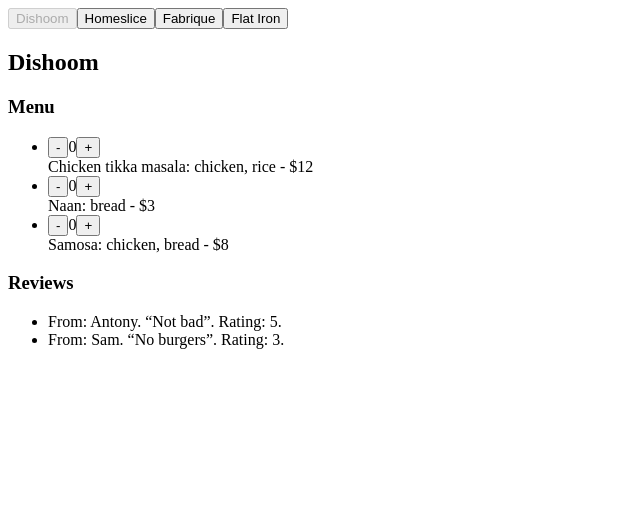
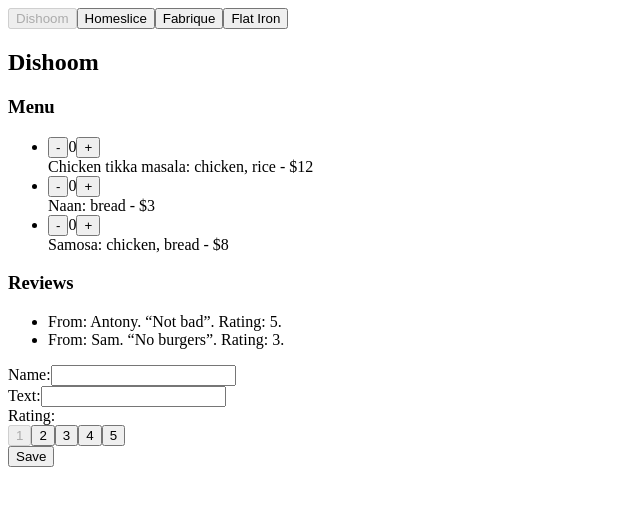
Before and after one commit to tinatimkova/react-20240513, a React (Vite) app: page / in a window 1280 px wide. Shown: the top 506 px of the page, without its empty margins (0-640 px from the left). Built offline with nearby package versions, Linux system fonts and the light colour scheme.

Commit message:
created a review form

```diff
--- /dev/null
+++ b/src/components/newReviewForm/component.jsx
@@ -0,0 +1,50 @@
+import { useReducer } from 'react';
+import { Rating } from '../rating/component';
+
+const DEFAULT_FORM_STATE = {name: '', text: '', rating: 1};
+
+const reducer = (state, {type, payload}) => {
+    switch(type) {
+        case "setName":
+            return {...state, name: payload};
+        case "setText":
+            return {...state, text: payload};
+        case "setRating":
+            return {...state, rating: payload};
+        case "submitForm":
+            return {...DEFAULT_FORM_STATE};
+        default:
+            return state;
+    }
+}
+
+
+export const NewReviewForm = () => {
+    const [form, dispatch] = useReducer(reducer, DEFAULT_FORM_STATE);
+
+    console.log(form);
+
+    return (
+        <div>
+            <form>
+                <div>
+                    <span>Name:</span>
+                    <input type="text"
+                    value={form.name}
+                    onChange={event => dispatch({type: "setName", payload: event.target.value})} />
+                </div>
+                <div>
+                    <span>Text:</span>
+                    <input type="text"
+                    value={form.text}
+                    onChange={event => dispatch({type: "setText", payload: event.target.value})}/>
+                </div>
+                <div>
+                    <span>Rating:</span>
+                    <Rating currentRating={form.rating} onRatingChange={dispatch} />
+                </div>
+            </form>
+            <button onClick={() => dispatch({type: "submitForm"})}>Save</button>
+        </div>
+    );
+};
--- /dev/null
+++ b/src/components/rating/component.jsx
@@ -0,0 +1,13 @@
+export const Rating = ({ onRatingChange, currentRating}) => {
+
+    const ratingScale= [...Array(6).keys()].slice(1);
+
+    return <div>
+        {ratingScale.map((rating) =>
+        <button
+        onClick={() => onRatingChange({type: 'setRating', payload: rating})}
+        disabled={currentRating==rating}>
+            {rating}
+        </button>)}
+    </div>;
+};
--- a/src/components/review/component.jsx
+++ b/src/components/review/component.jsx
@@ -4,5 +4,6 @@
 
     return (
         <span>From: {user}. <q>{text}</q>. Rating: {rating}.</span>
+
     )
 }
--- a/src/components/reviews/component.jsx
+++ b/src/components/reviews/component.jsx
@@ -1,4 +1,5 @@
 import { Review } from '../review/component.jsx';
+import { NewReviewForm } from '../newReviewForm/component';
 
 export const Reviews = ( { reviews } ) => {
 
@@ -9,6 +10,7 @@
                Boolean(review) && <li><Review review={review} /></li>
                 ))}
             </ul>
+            <NewReviewForm />
         </div>
     )
 }
```
